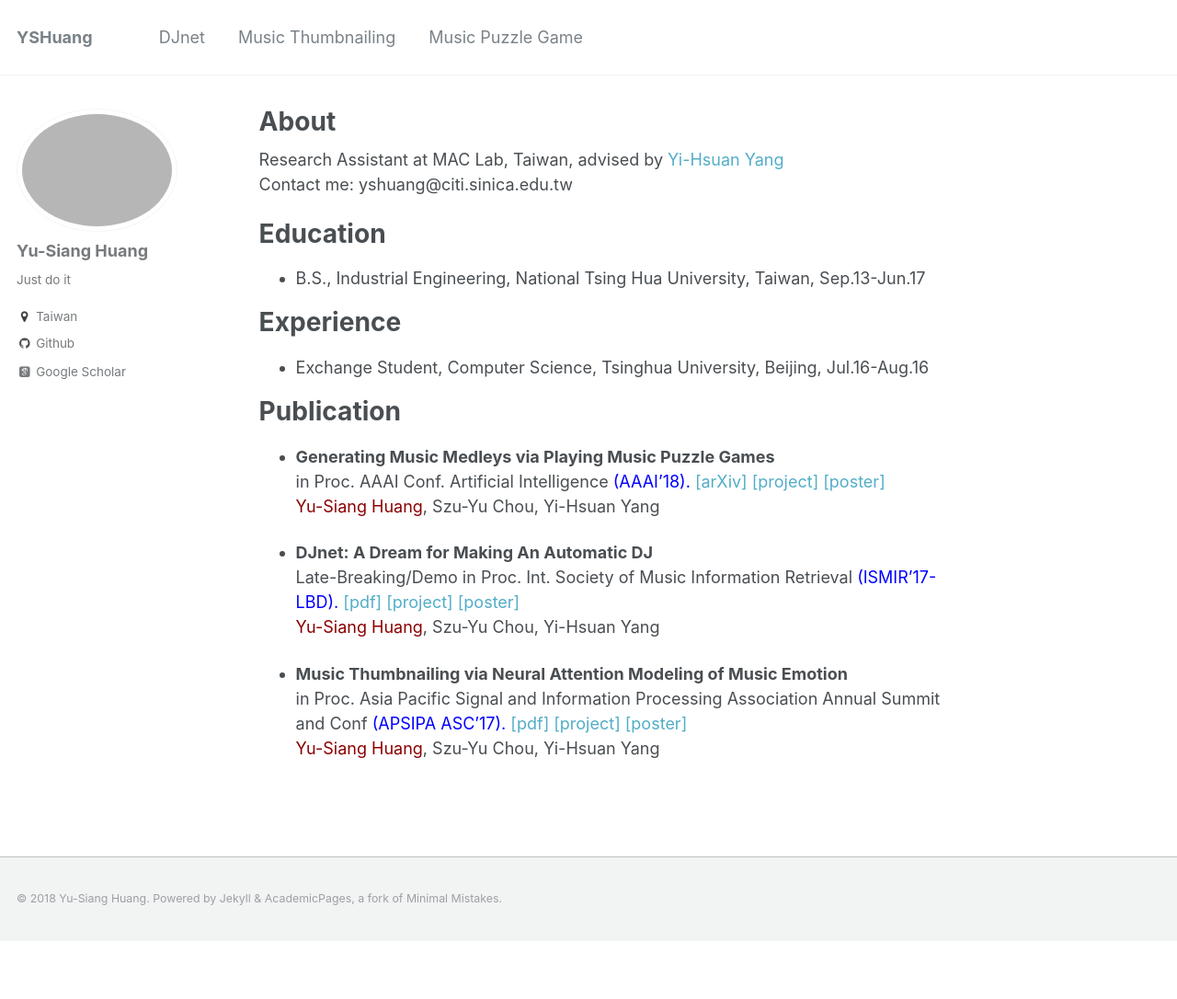
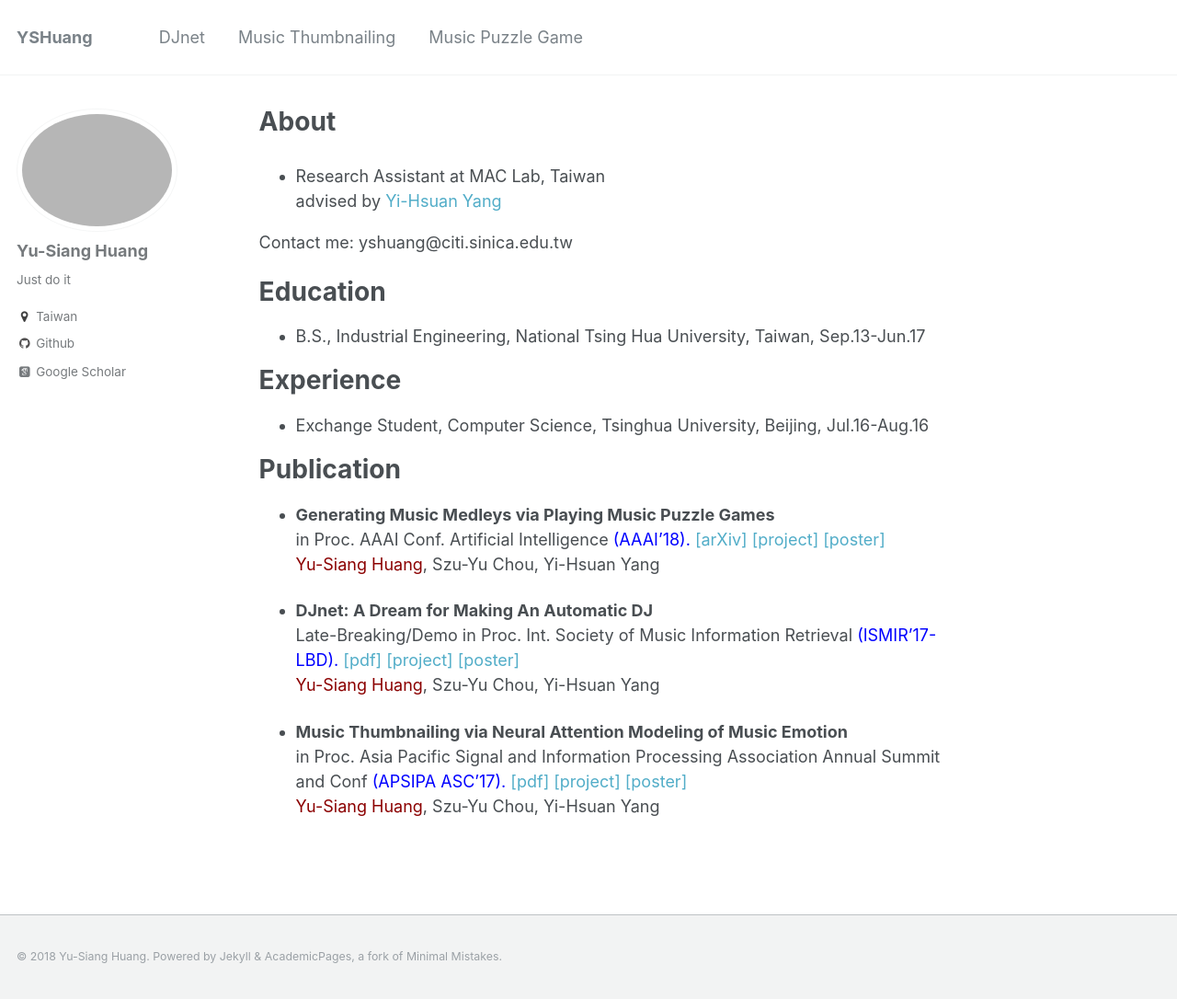
Before and after one commit to remyhuang/remyhuang.github.io, a Jekyll site: the page built from _pages/about.md, in a window 1280 px wide and 1086 px high. Shown: the whole window at 92% size. Built offline with Jekyll 4.4.1, drawn with Linux system fonts in a browser that asks for light colours; some web fonts are replaced.

```diff
--- a/_pages/about.md
+++ b/_pages/about.md
@@ -8,7 +8,9 @@ redirect_from:
   - /about.html
 
 ---
-Research Assistant at MAC Lab, Taiwan, advised by [Yi-Hsuan Yang](http://mac.citi.sinica.edu.tw/~yang/) <br/>
+* Research Assistant at MAC Lab, Taiwan <br/>
+advised by [Yi-Hsuan Yang](http://mac.citi.sinica.edu.tw/~yang/)
+
 Contact me: yshuang@citi.sinica.edu.tw
 
 Education
```
